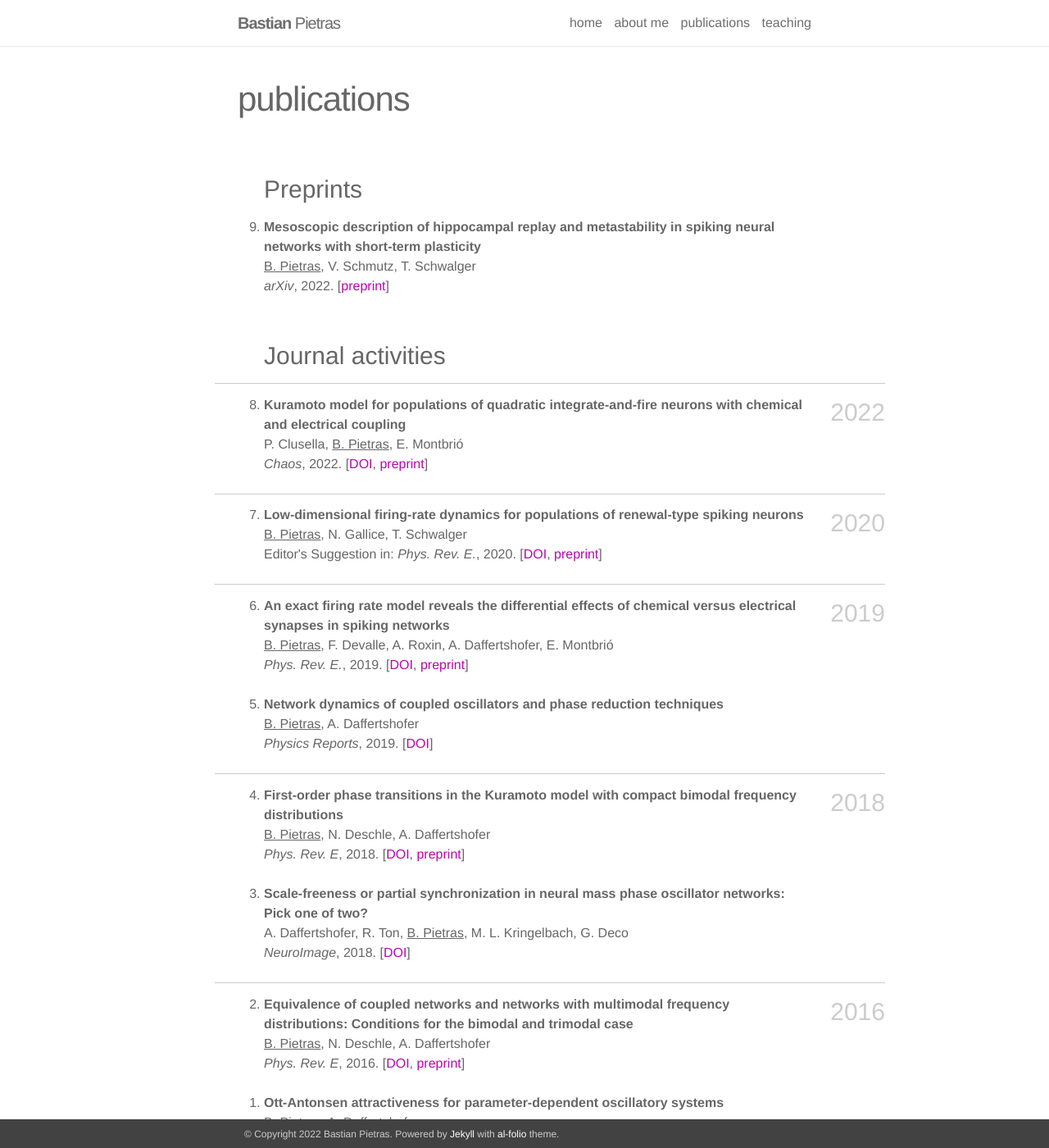
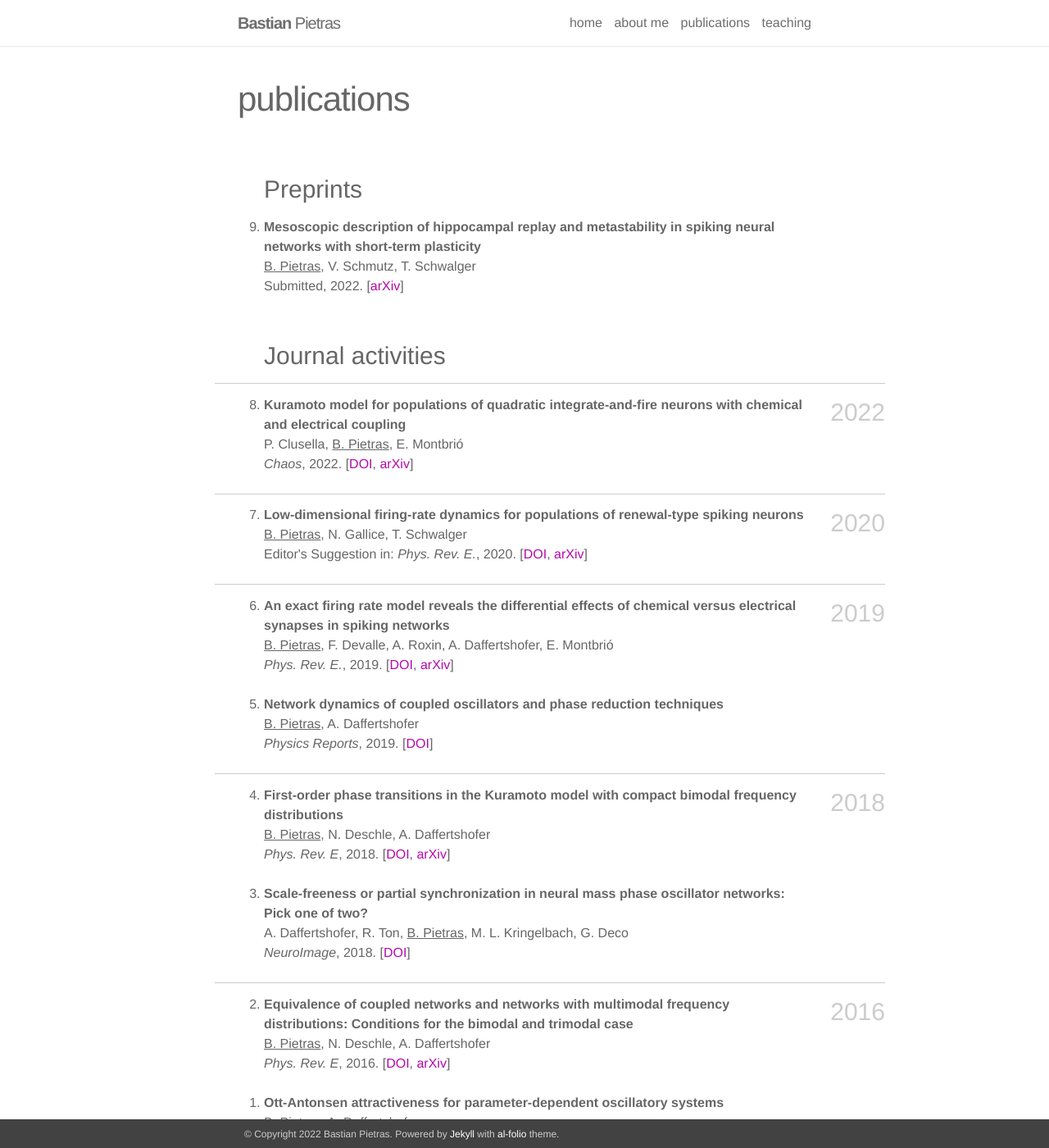
Before and after one commit to BastianPietras/bastianpietras.github.io, a Jekyll site: the page built from _pages/publications.md, in a window 1280 px wide and 1400 px high. Shown: the whole window at 82% size. Built offline with Jekyll 4.4.1, drawn with Linux system fonts in a browser that asks for light colours.

Commit message:
Update publications.md

```diff
--- a/_pages/publications.md
+++ b/_pages/publications.md
@@ -11,25 +11,25 @@ title: publications
 
   <li> <strong>Mesoscopic description of hippocampal replay and metastability in spiking neural networks with short-term plasticity</strong><br/>
       <ins>B. Pietras</ins>, V. Schmutz, T. Schwalger<br/>
-      <em>arXiv</em>, 2022. [<a href="https://arxiv.org/abs/2204.01675" target="_self">preprint</a>]</li><br/>
+      Submitted, 2022. [<a href="https://arxiv.org/abs/2204.01675" target="_self">arXiv</a>]</li><br/>
 
   <h3>Journal activities</h3>
 
   <h3 class="year">2022</h3>
   <li> <strong>Kuramoto model for populations of quadratic integrate-and-fire neurons with chemical and electrical coupling</strong><br/>
       P. Clusella, <ins>B. Pietras</ins>, E. Montbri&oacute;<br/>
-      <em>Chaos</em>, 2022. [<a href="https://aip.scitation.org/doi/full/10.1063/5.0075285" target="_self">DOI</a>, <a href="https://arxiv.org/abs/2110.07665" target="_self">preprint</a>]</li><br/>
+      <em>Chaos</em>, 2022. [<a href="https://aip.scitation.org/doi/full/10.1063/5.0075285" target="_self">DOI</a>, <a href="https://arxiv.org/abs/2110.07665" target="_self">arXiv</a>]</li><br/>
 
   <h3 class="year">2020</h3>
   <li> <strong>Low-dimensional firing-rate dynamics for populations of renewal-type spiking neurons</strong><br/>
       <ins>B. Pietras</ins>, N. Gallice, T. Schwalger<br/>
-      Editor's Suggestion in: <em>Phys. Rev. E.</em>, 2020. [<a href="https://journals.aps.org/pre/abstract/10.1103/PhysRevE.102.022407" target="_self">DOI</a>, <a href="https://arxiv.org/abs/2003.06038" target="_self">preprint</a>]</li><br/>
+      Editor's Suggestion in: <em>Phys. Rev. E.</em>, 2020. [<a href="https://journals.aps.org/pre/abstract/10.1103/PhysRevE.102.022407" target="_self">DOI</a>, <a href="https://arxiv.org/abs/2003.06038" target="_self">arXiv</a>]</li><br/>
 
   <h3 class="year">2019</h3>
   <li> <strong>An exact firing rate model reveals the differential effects of chemical versus electrical synapses in
 spiking networks</strong><br/>
       <ins>B. Pietras</ins>, F. Devalle, A. Roxin, A. Daffertshofer, E. Montbri&oacute;<br/>
-      <em>Phys. Rev. E.</em>, 2019. [<a href="https://journals.aps.org/pre/abstract/10.1103/PhysRevE.100.042412" target="_self">DOI</a>, <a href="https://arxiv.org/abs/1905.01917" target="_self">preprint</a>]</li><br/>
+      <em>Phys. Rev. E.</em>, 2019. [<a href="https://journals.aps.org/pre/abstract/10.1103/PhysRevE.100.042412" target="_self">DOI</a>, <a href="https://arxiv.org/abs/1905.01917" target="_self">arXiv</a>]</li><br/>
 
   <li> <strong>Network dynamics of coupled oscillators and phase reduction techniques</strong><br/>
       <ins>B. Pietras</ins>, A. Daffertshofer<br/>
@@ -38,7 +38,7 @@ spiking networks</strong><br/>
   <h3 class="year">2018</h3>
   <li> <strong>First-order phase transitions in the Kuramoto model with compact bimodal frequency distributions</strong><br/>
       <ins>B. Pietras</ins>, N. Deschle, A. Daffertshofer<br/>
-      <em>Phys. Rev. E</em>, 2018. [<a href="https://journals.aps.org/pre/abstract/10.1103/PhysRevE.98.062219" target="_self">DOI</a>, <a href="https://arxiv.org/abs/1810.01673" target="_self">preprint</a>]</li><br/>
+      <em>Phys. Rev. E</em>, 2018. [<a href="https://journals.aps.org/pre/abstract/10.1103/PhysRevE.98.062219" target="_self">DOI</a>, <a href="https://arxiv.org/abs/1810.01673" target="_self">arXiv</a>]</li><br/>
 
   <li> <strong>Scale-freeness or partial synchronization in neural mass phase oscillator networks: Pick one of two?</strong><br/>
       A. Daffertshofer, R. Ton, <ins>B. Pietras</ins>, M. L. Kringelbach, G. Deco<br/>
@@ -47,11 +47,11 @@ spiking networks</strong><br/>
   <h3 class="year">2016</h3>
   <li><strong>Equivalence of coupled networks and networks with multimodal frequency distributions: Conditions for the bimodal and trimodal case</strong><br/>
       <ins>B. Pietras</ins>, N. Deschle, A. Daffertshofer<br/>
-      <em>Phys. Rev. E</em>, 2016. [<a href="https://journals.aps.org/pre/abstract/10.1103/PhysRevE.94.052211" target="_self">DOI</a>, <a href="https://arxiv.org/abs/1602.08368" target="_self">preprint</a>]</li><br/>
+      <em>Phys. Rev. E</em>, 2016. [<a href="https://journals.aps.org/pre/abstract/10.1103/PhysRevE.94.052211" target="_self">DOI</a>, <a href="https://arxiv.org/abs/1602.08368" target="_self">arXiv</a>]</li><br/>
 
   <li> <strong>Ott-Antonsen attractiveness for parameter-dependent oscillatory systems</strong><br/>
       <ins>B. Pietras</ins>, A. Daffertshofer<br/>
-      <em>Chaos</em>, 2016. [<a href="https://aip.scitation.org/doi/10.1063/1.4963371" target="_self">DOI</a>, <a href="https://arxiv.org/abs/1608.02723" target="_self">preprint</a>]</li>
+      <em>Chaos</em>, 2016. [<a href="https://aip.scitation.org/doi/10.1063/1.4963371" target="_self">DOI</a>, <a href="https://arxiv.org/abs/1608.02723" target="_self">arXiv</a>]</li>
 
   <br>
   <h3 class="year">books</h3>
```
